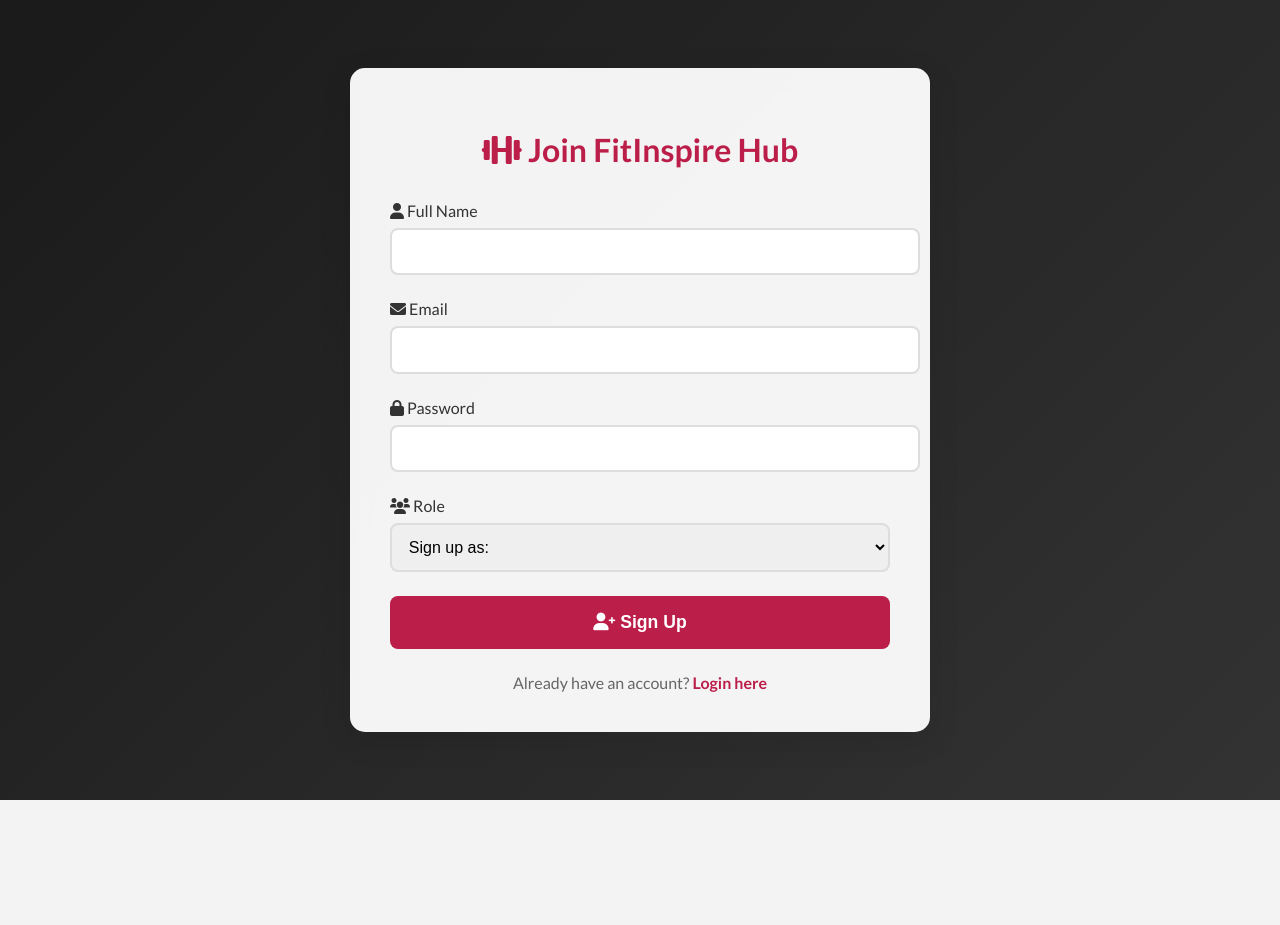
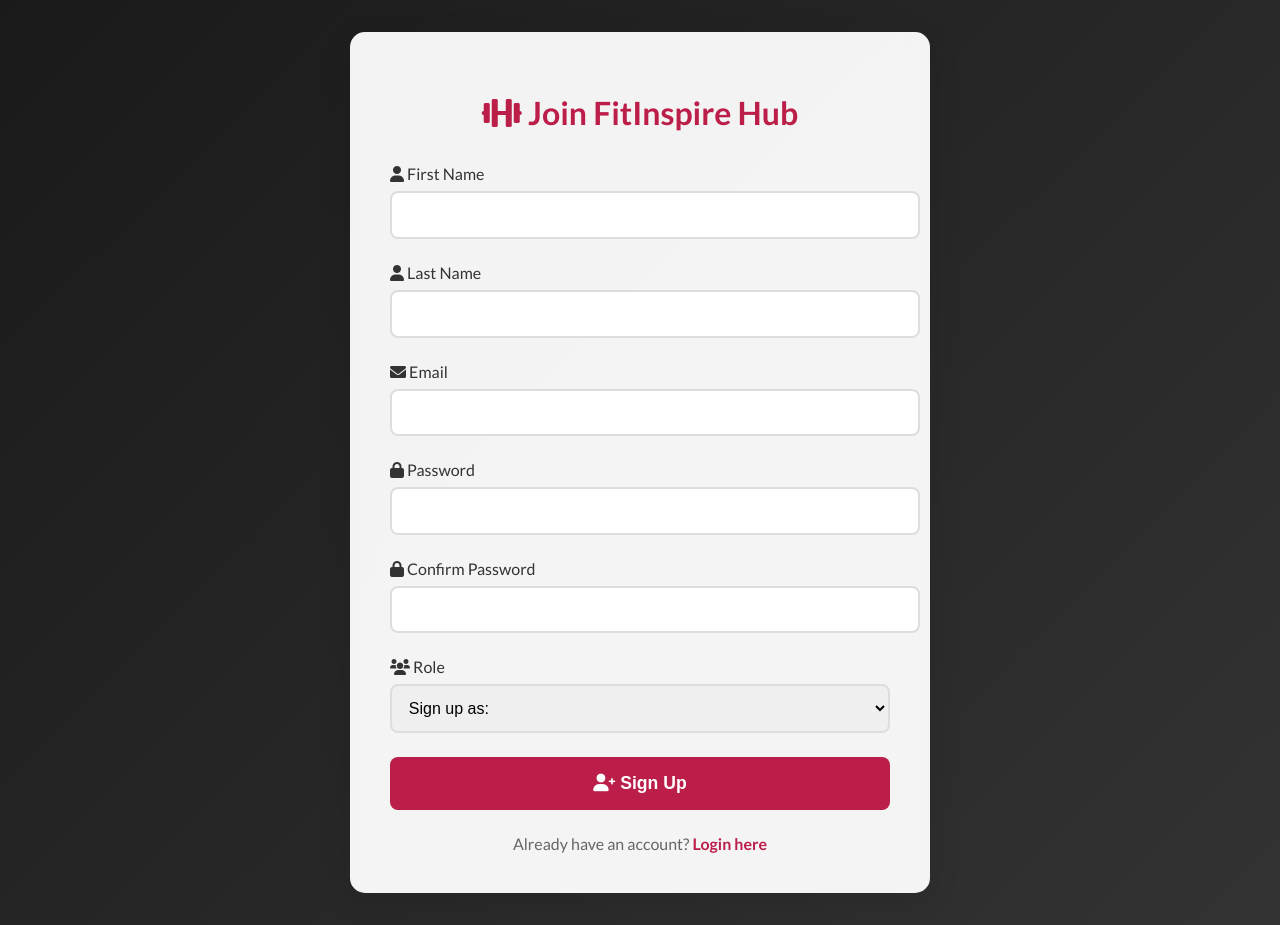
Before and after one commit to NsabimanaSteve/Web-Devs-Final-Project, a PHP site: page /signup.php in a window 1280 px wide. Before the commit the page ends 800 px from the top, so only its background shows below. Run offline with PHP 8.4, Linux system fonts and the light colour scheme.

Commit message:
Added first_name and last_name columns and updated signup logic

```diff
--- a/Updated_FitInspireDB.sql
+++ b/Updated_FitInspireDB.sql
@@ -34,7 +34,8 @@ CREATE TABLE UserRoles (
 CREATE TABLE Users (
     user_id INT PRIMARY KEY AUTO_INCREMENT,
     role_id INT NOT NULL,
-    full_name VARCHAR(100) NOT NULL,
+    first_name VARCHAR(50) NOT NULL,
+    last_name VARCHAR(50) NOT NULL,
     email VARCHAR(100) UNIQUE NOT NULL,
     password VARCHAR(255) NOT NULL,
     created_at TIMESTAMP DEFAULT CURRENT_TIMESTAMP,
--- a/auth/classes.php
+++ b/auth/classes.php
@@ -107,7 +107,7 @@ $classes = fetchAll('classes');
 
                         <div class="class-info">
                             <p><strong>Time:</strong> <?= date('l, g:i A', strtotime($class['schedule_time'])); ?></p>
-                            <p><strong>Trainer:</strong> <?= htmlspecialchars($class['trainer_name']); ?></p>
+                            <p><strong>Trainer:</strong> <?= htmlspecialchars($class['trainer']); ?></p>
                             <?php if (!empty($class['specialization'])): ?>
                                 <p><strong>Specialization:</strong> <?= htmlspecialchars($class['specialization']); ?></p>
                             <?php endif; ?>
--- a/auth/signup.php
+++ b/auth/signup.php
@@ -6,18 +6,22 @@ $error_message = '';
 $success_message = '';
 
 if ($_SERVER['REQUEST_METHOD'] == 'POST') {
-    $full_name = trim($_POST['full_name']);
+    $first_name = trim($_POST['first_name']);
+    $last_name = trim($_POST['last_name']);
     $email = trim($_POST['email']);
     $password = trim($_POST['password']);
+    $confirm_password = trim($_POST['confirm_password']);
     $role = trim($_POST['role']);
 
     // Basic validation
-    if (empty($full_name) || empty($email) || empty($password) || empty($role)) {
+    if (empty($first_name) || empty($last_name) || empty($email) || empty($password) || empty($confirm_password) || empty($role)) {
         $error_message = "All fields are required";
     } elseif (!filter_var($email, FILTER_VALIDATE_EMAIL)) {
         $error_message = "Invalid email format";
     } elseif (strlen($password) < 8) {
         $error_message = "Password must be at least 8 characters long";
+    } elseif ($password !== $confirm_password) {
+        $error_message = "Passwords do not match";
     } else {
         // Check if email exists
         $check_email = $conn->prepare("SELECT email FROM Users WHERE email = ?");
@@ -47,8 +51,8 @@ if ($_SERVER['REQUEST_METHOD'] == 'POST') {
             if (empty($error_message)) {
                 $hashed_password = password_hash($password, PASSWORD_DEFAULT);
 
-                $stmt = $conn->prepare("INSERT INTO Users (role_id, full_name, email, password) VALUES (?, ?, ?, ?)");
-                $stmt->bind_param("isss", $role_id, $full_name, $email, $hashed_password);
+                $stmt = $conn->prepare("INSERT INTO Users (role_id, first_name, last_name, email, password) VALUES (?, ?, ?, ?, ?)");
+                $stmt->bind_param("issss", $role_id, $first_name, $last_name, $email, $hashed_password);
 
                 if ($stmt->execute()) {
                     $success_message = "Registration successful! Please <a href='login.php'>login</a>";
@@ -62,7 +66,6 @@ if ($_SERVER['REQUEST_METHOD'] == 'POST') {
     }
 }
 ?>
-
 <!DOCTYPE html>
 <html lang="en">
 <head>
@@ -218,8 +221,13 @@ if ($_SERVER['REQUEST_METHOD'] == 'POST') {
             <?php if (!$success_message): ?>
                 <form method="POST" action="signup.php">
                     <div class="form-group">
-                        <label for="full_name"><i class="fas fa-user"></i> Full Name</label>
-                        <input type="text" name="full_name" id="full_name" required>
+                        <label for="first_name"><i class="fas fa-user"></i> First Name</label>
+                        <input type="text" name="first_name" id="first_name" required>
+                    </div>
+
+                    <div class="form-group">
+                        <label for="last_name"><i class="fas fa-user"></i> Last Name</label>
+                        <input type="text" name="last_name" id="last_name" required>
                     </div>
 
                     <div class="form-group">
@@ -230,6 +238,11 @@ if ($_SERVER['REQUEST_METHOD'] == 'POST') {
                     <div class="form-group">
                         <label for="password"><i class="fas fa-lock"></i> Password</label>
                         <input type="password" name="password" id="password" required>
+                    </div>
+
+                    <div class="form-group">
+                        <label for="confirm_password"><i class="fas fa-lock"></i> Confirm Password</label>
+                        <input type="password" name="confirm_password" id="confirm_password" required>
                     </div>
 
                     <div class="form-group">
```
